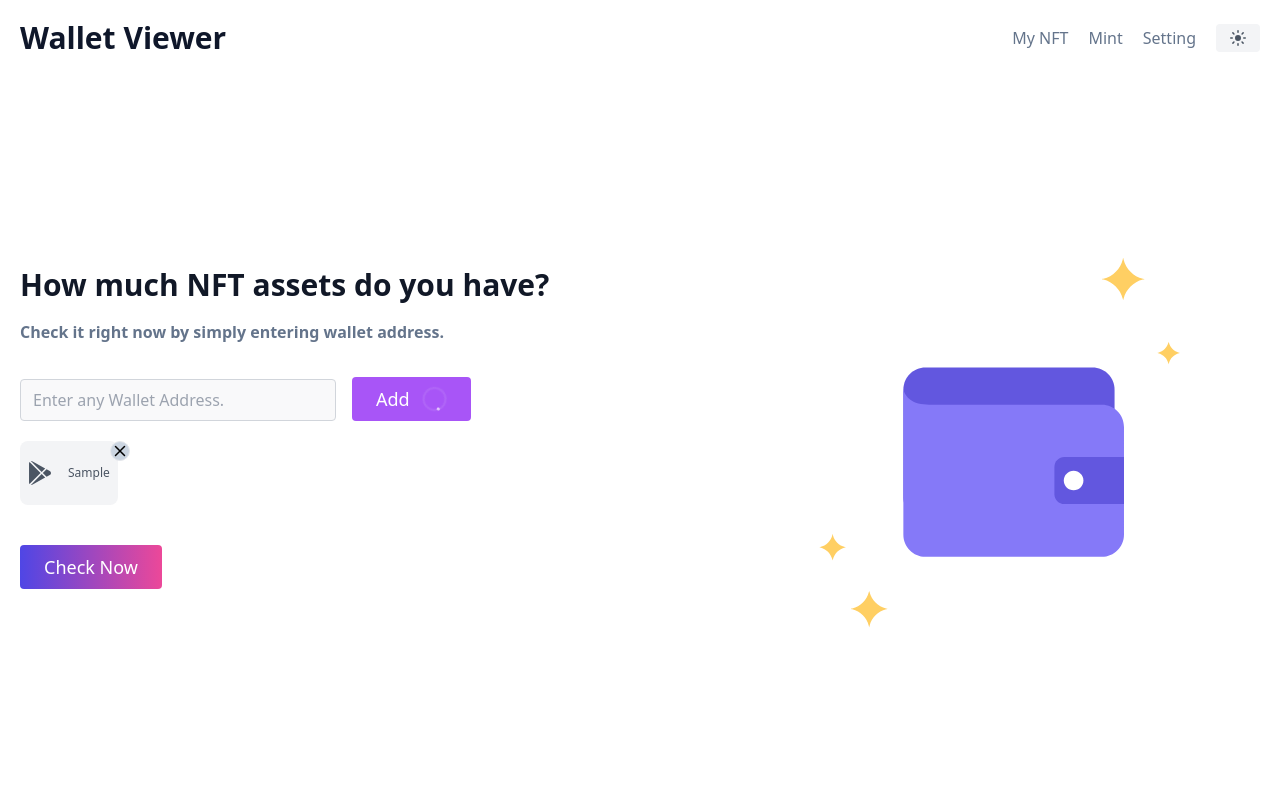
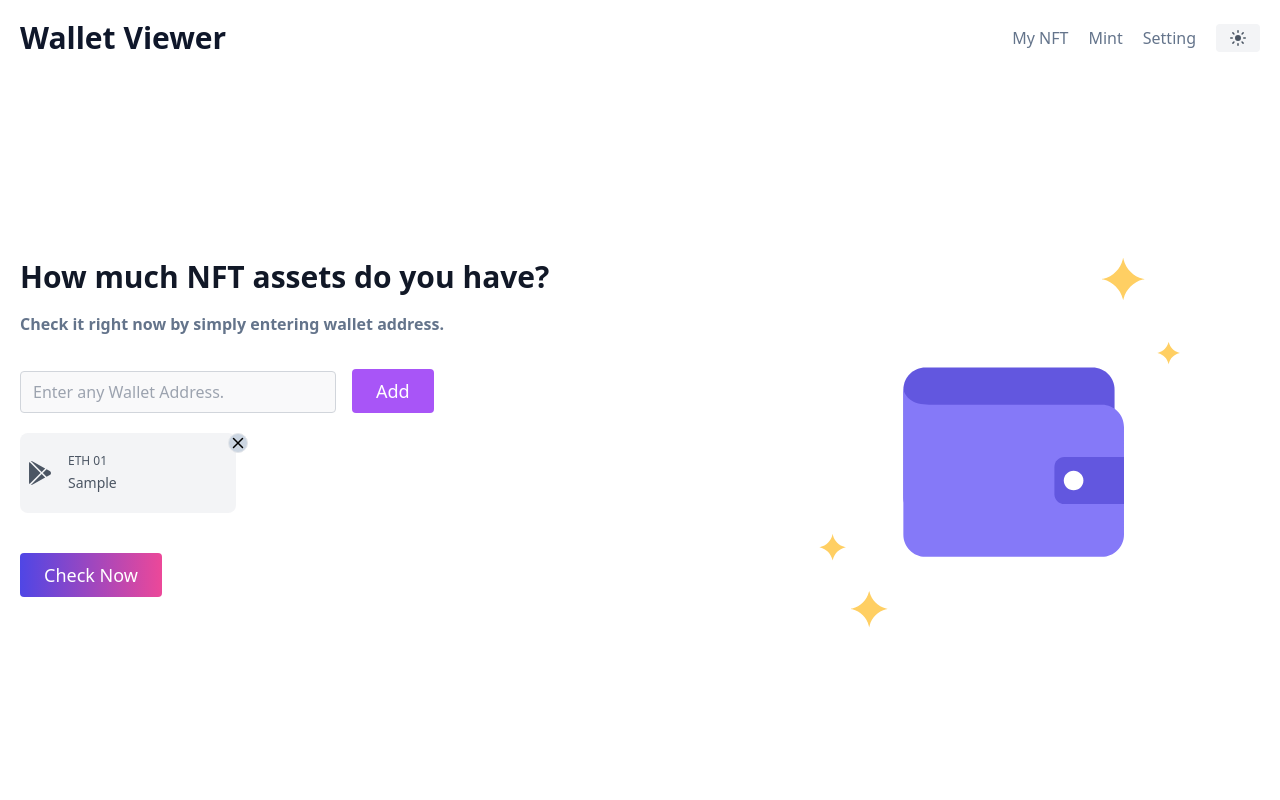
Before and after one commit to pureboy11/next_wallet, a Next.js app: page / in a window 1280 px wide. Both pictures are taken after typing "Sample" into the empty fields and a click on the button "Add". Shown: the top 800 px of the page. Built offline with nearby package versions, Linux system fonts and the light colour scheme.

Commit message:
글자 넘어가면 ... 처리 정렬

```diff
--- a/pages/index.js
+++ b/pages/index.js
@@ -15,20 +15,10 @@ export default function Home() {
     const onChange = (e) => {
         setWalletAddress(e.target.value);
     };
-    const onReset = (e) => {
-        setWalletAddress("");
-    };
-
     const walletType = [""]
     const [loading, setLoading] = useState(true);
 
     console.log(wallets);
-
-
-
-
-
-
 
     return (
         <>
@@ -55,9 +45,6 @@ export default function Home() {
                                     </input>
                                 </Suspense>
                             </div>
-                            <div>
-                            </div>
-
                             <button
                                 className="btn-project rounded text-lg"
                                 type="submit"
@@ -73,27 +60,27 @@ export default function Home() {
                                 }}
                             >
                                 Add
-                                {
+                                {/* {
                                     loading === false ? <MoonLoader
                                         color="#f7eafe"
                                         size={20}
                                         className="ml-3"
                                     /> : null
-                                }
+                                } */}
                             </button>
                         </div>
-
+                        <div className="flex items-baseline w-full ">
                             {wallets.length >= 1 ?
                                 wallets.map((a, i) => {
                                     return (
-                                    <div className="flex lg:flex-row md:flex-col mt-5"
+                                        <div className="flex lg:flex-row md:flex-col mt-5 "
                                             wallets={wallets[i]}
                                             i={i}
                                             key={i}
                                         >
                                             <div
                                                 type="kaikas"
-                                            className="bg-gray-100 inline-flex py-5 px-2 rounded-lg items-center hover:bg-gray-200 focus:outline-none"
+                                                className="bg-gray-100 inline-flex py-5 px-2 rounded-lg items-center hover:bg-gray-200 focus:outline-none "
                                             >
 
                                                 <svg
@@ -105,22 +92,25 @@ export default function Home() {
                                                     <path d="M99.617 8.057a50.191 50.191 0 00-38.815-6.713l230.932 230.933 74.846-74.846L99.617 8.057zM32.139 20.116c-6.441 8.563-10.148 19.077-10.148 30.199v411.358c0 11.123 3.708 21.636 10.148 30.199l235.877-235.877L32.139 20.116zM464.261 212.087l-67.266-37.637-81.544 81.544 81.548 81.548 67.273-37.64c16.117-9.03 25.738-25.442 25.738-43.908s-9.621-34.877-25.749-43.907zM291.733 279.711L60.815 510.629c3.786.891 7.639 1.371 11.492 1.371a50.275 50.275 0 0027.31-8.07l266.965-149.372-74.849-74.847z"></path>
                                                 </svg>
                                                 <span className="ml-4 flex items-start flex-col leading-none">
-                                                <span className="text-xs text-gray-600 mb-1">{walletType}</span>
-                                                <span className="text-xs text-gray-600 mb-1">{wallets[i]}</span>
+                                                    <span className="text-xs text-gray-600 mb-1 max-w-20 max-h-5">ETH 01</span>
+                                                    <span className="truncate w-40 text-sm ">{wallets[i]}</span>
                                                 </span>
                                             </div>
+
+
                                             <HiOutlineX
                                                 className="wallet--x-icon text-black"
                                                 onClick={() => {
                                                     let copy = [...wallets];
                                                     copy.splice(i, 1);
-                                                setWallets(copy);
+                                                    setWallet(copy);
                                                 }}
                                             />
                                         </div>
                                     );
                                 }) : null
                             }
+                        </div>
                         {/* <p
                             onClick={() => {
                                 setShow(!show);
```
Lines whose indentation alone changed are shown as unchanged.
